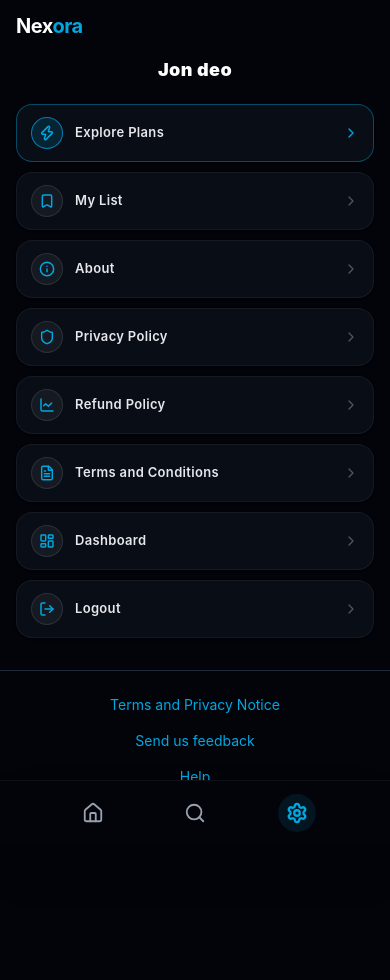
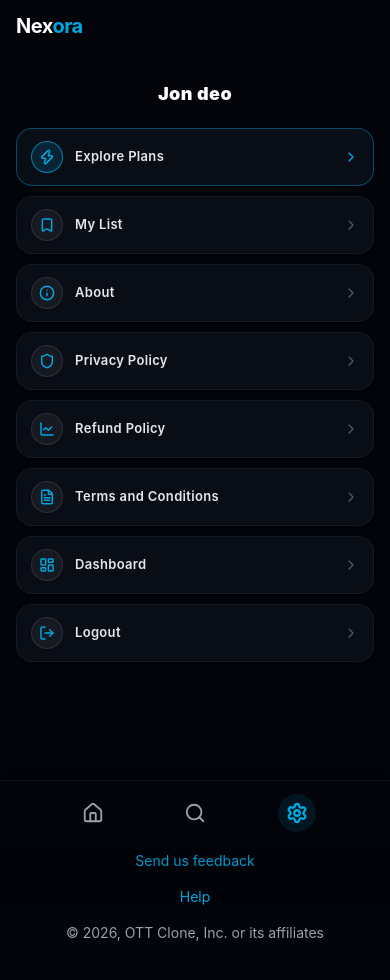
Before and after one commit to PankajPote18/SoundSphere, a React (Vite) app: page /settings in a window 390 px wide. Shown: the top 980 px of the page. Before the commit the page ends 911 px from the top, so only its background shows below. Built offline with nearby package versions, Linux system fonts and the light colour scheme.

Commit message:
Adjusted desktop mobile-view content alignment

```diff
--- a/src/pages/SettingsPage.jsx
+++ b/src/pages/SettingsPage.jsx
@@ -46,7 +46,7 @@ const SettingsPage = () => {
   const user = userStr ? JSON.parse(userStr) : null;
 
   return (
-    <div className="w-full bg-bg-dark pt-[56px] md:pt-[24px] lg:pt-[24px] pb-8">
+    <div className="w-full bg-bg-dark pt-20 pb-32 md:pb-48 min-h-[calc(100vh-80px)] flex flex-col justify-center">
       <div className="w-full max-w-3xl mx-auto px-4 md:px-6">
 
         {/* Top Section */}
```
